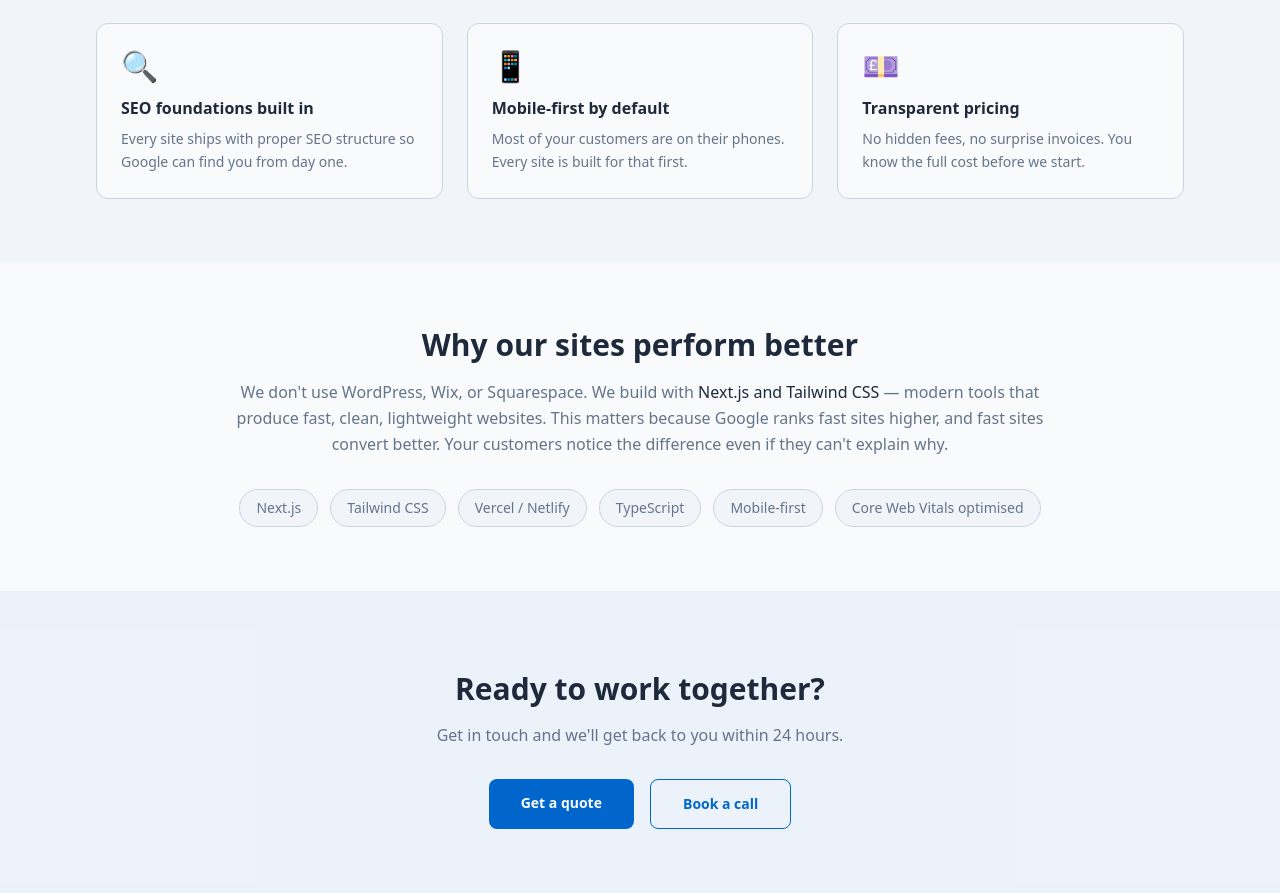
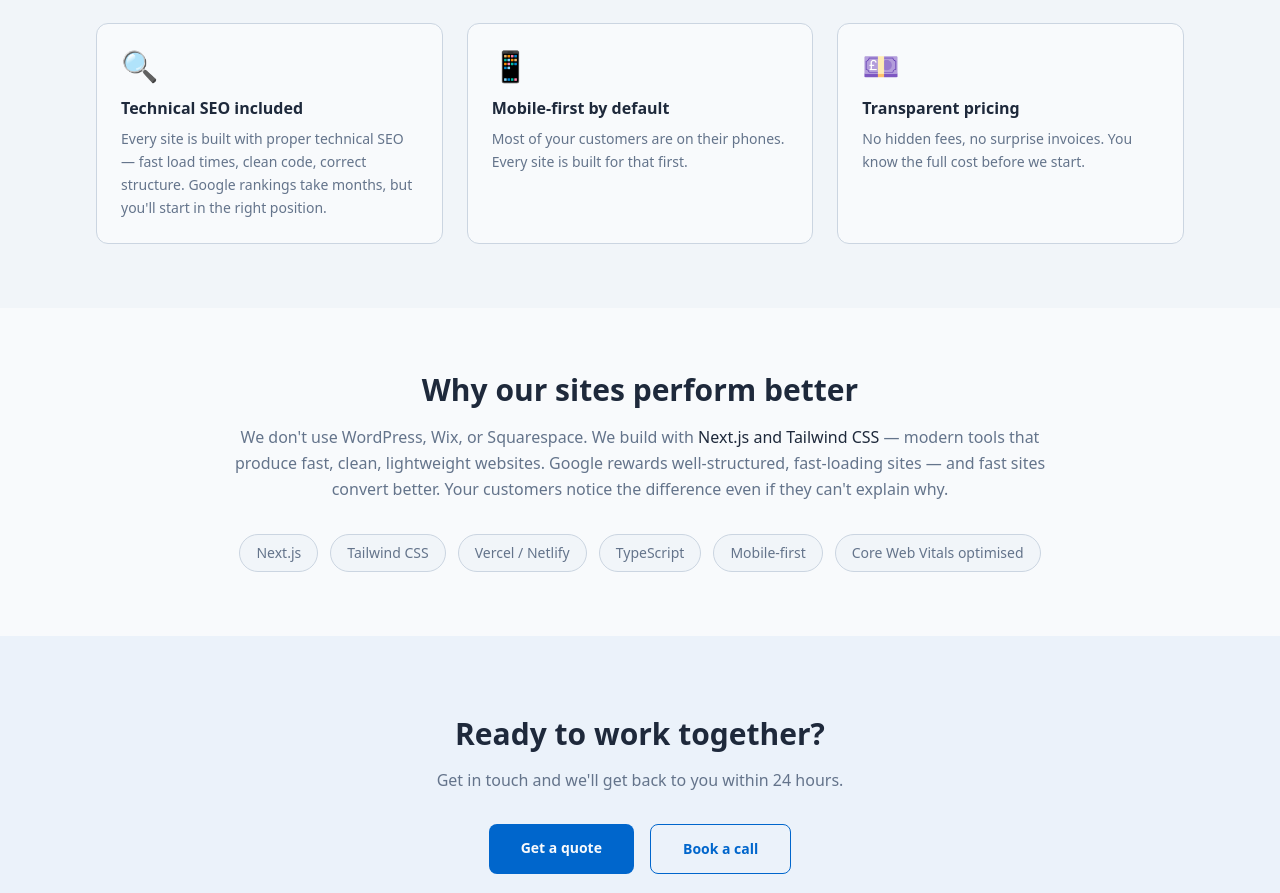
Before and after one commit to mwk900/northsummit-agency, a Next.js app: page /about in a window 1280 px wide. Shown: the part 1150-2043 px from the top of the page. Built offline with nearby package versions, Linux system fonts and the light colour scheme; no server answers.

Commit message:
feat: FAQ and About pages, nav update, SEO improvements, Book a call CTAs

```diff
--- a/src/pages/about.tsx
+++ b/src/pages/about.tsx
@@ -52,7 +52,7 @@ export default function About() {
         </div>
       </section>
 
-      {/* Trust signals */}
+      {/* How we work */}
       <section className="py-16" style={{ backgroundColor: "var(--secondary-bg)" }}>
         <div className="max-w-6xl mx-auto px-4 sm:px-6 lg:px-8">
           <motion.h2
@@ -66,12 +66,36 @@ export default function About() {
             className="grid sm:grid-cols-2 lg:grid-cols-3 gap-6"
           >
             {[
-              { icon: "⚡", title: "Fast turnaround", text: "Most sites go live in 3–7 days. No waiting weeks for a basic website." },
-              { icon: "🎯", title: "Conversion-first thinking", text: "Every element is designed to turn visitors into enquiries — not just look good." },
-              { icon: "💬", title: "Direct communication", text: "You speak directly with whoever is building your site. No middlemen, ever." },
-              { icon: "🔍", title: "SEO foundations built in", text: "Every site ships with proper SEO structure so Google can find you from day one." },
-              { icon: "📱", title: "Mobile-first by default", text: "Most of your customers are on their phones. Every site is built for that first." },
-              { icon: "💷", title: "Transparent pricing", text: "No hidden fees, no surprise invoices. You know the full cost before we start." },
+              {
+                icon: "⚡",
+                title: "Fast turnaround",
+                text: "Most sites go live in 3–7 days. No waiting weeks for a basic website.",
+              },
+              {
+                icon: "🎯",
+                title: "Conversion-first thinking",
+                text: "Every element is designed to turn visitors into enquiries — not just look good.",
+              },
+              {
+                icon: "💬",
+                title: "Direct communication",
+                text: "You speak directly with whoever is building your site. No middlemen, ever.",
+              },
+              {
+                icon: "🔍",
+                title: "Technical SEO included",
+                text: "Every site is built with proper technical SEO — fast load times, clean code, correct structure. Google rankings take months, but you'll start in the right position.",
+              },
+              {
+                icon: "📱",
+                title: "Mobile-first by default",
+                text: "Most of your customers are on their phones. Every site is built for that first.",
+              },
+              {
+                icon: "💷",
+                title: "Transparent pricing",
+                text: "No hidden fees, no surprise invoices. You know the full cost before we start.",
+              },
             ].map((item) => (
               <div key={item.title} className="p-6 rounded-xl border border-border-color" style={{ backgroundColor: "var(--primary-bg)" }}>
                 <span className="text-3xl mb-3 block">{item.icon}</span>
@@ -96,13 +120,18 @@ export default function About() {
             initial={{ opacity: 0, y: 20 }} whileInView={{ opacity: 1, y: 0 }} viewport={{ once: true }} transition={{ delay: 0.1 }}
             className="text-text-secondary leading-relaxed mb-8"
           >
-            We don&apos;t use WordPress, Wix, or Squarespace. We build with <span className="text-text-primary font-medium">Next.js and Tailwind CSS</span> —
-            modern tools that produce fast, clean, lightweight websites. This matters because Google ranks fast sites higher,
-            and fast sites convert better. Your customers notice the difference even if they can&apos;t explain why.
+            We don&apos;t use WordPress, Wix, or Squarespace. We build with{" "}
+            <span className="text-text-primary font-medium">Next.js and Tailwind CSS</span> — modern tools that
+            produce fast, clean, lightweight websites. Google rewards well-structured, fast-loading sites — and fast
+            sites convert better. Your customers notice the difference even if they can&apos;t explain why.
           </motion.p>
           <div className="flex flex-wrap justify-center gap-3">
             {["Next.js", "Tailwind CSS", "Vercel / Netlify", "TypeScript", "Mobile-first", "Core Web Vitals optimised"].map((tech) => (
-              <span key={tech} className="px-4 py-2 rounded-full border border-border-color text-sm text-text-secondary" style={{ backgroundColor: "var(--secondary-bg)" }}>
+              <span
+                key={tech}
+                className="px-4 py-2 rounded-full border border-border-color text-sm text-text-secondary"
+                style={{ backgroundColor: "var(--secondary-bg)" }}
+              >
                 {tech}
               </span>
             ))}
@@ -116,10 +145,17 @@ export default function About() {
           <h2 className="text-2xl sm:text-3xl font-bold text-text-primary mb-4">Ready to work together?</h2>
           <p className="text-text-secondary mb-8">Get in touch and we&apos;ll get back to you within 24 hours.</p>
           <div className="flex flex-wrap justify-center gap-4">
-            <Link href="/contact" className="inline-block px-8 py-3.5 rounded-lg bg-accent text-sm font-semibold hover:opacity-90 transition-all" style={{ color: "var(--primary-bg)" }}>
+            <Link
+              href="/contact"
+              className="inline-block px-8 py-3.5 rounded-lg bg-accent text-sm font-semibold hover:opacity-90 transition-all"
+              style={{ color: "var(--primary-bg)" }}
+            >
               Get a quote
             </Link>
-            <a href="https://calendly.com/north-summit-tuta/30min" target="_blank" rel="noopener noreferrer"
+            <a
+              href="https://calendly.com/north-summit-tuta/30min"
+              target="_blank"
+              rel="noopener noreferrer"
               className="inline-block px-8 py-3.5 rounded-lg border border-accent text-accent text-sm font-semibold hover:bg-accent/10 transition-colors"
             >
               Book a call
--- a/src/pages/faq.tsx
+++ b/src/pages/faq.tsx
@@ -14,7 +14,7 @@ const faqs = [
   },
   {
     q: "Will I own my website?",
-    a: "Yes — 100%. Once the project is complete and paid for, everything is yours. The code, the design, the domain, the hosting account. You're never locked in to NorthSummit. You can take it anywhere.",
+    a: "Yes — 100%. Once the project is complete and paid for, the code and design are yours. We recommend registering your domain in your own name from the start and setting up hosting under your own account — we'll guide you through both. That way nothing is ever tied to us. You can move, change, or hand the site to any other developer at any time.",
   },
   {
     q: "How long does it take to build?",
@@ -26,11 +26,11 @@ const faqs = [
   },
   {
     q: "Will my website show up on Google?",
-    a: "Every site we build includes proper SEO foundations — page titles, meta descriptions, heading structure, fast load times, mobile optimisation, and clean code. This gives you the best possible starting point. However, ranking on Google takes time and depends on competition in your area. We set you up right — the results build from there.",
+    a: "Every site we build includes proper technical SEO foundations — page titles, meta descriptions, heading structure, fast load times, mobile optimisation, and clean code. This gives you the best possible starting point. However, ranking on Google typically takes 3–6 months minimum and depends on the competition in your area and how established your business is. We build it right — the rankings follow with time.",
   },
   {
     q: "What's the difference between NorthSummit and just using Wix or Squarespace?",
-    a: "Wix and Squarespace are template builders — they're fine for a basic online presence but they're slow, generic, and hard to rank on Google. We build custom sites using Next.js, which are significantly faster, cleaner in code, and built specifically around your business and your customers. The difference shows in both how it looks and how it performs.",
+    a: "Wix and Squarespace are template builders — they're fine for a basic online presence but they're slow, generic, and harder to rank on Google. We build custom sites using Next.js, which are significantly faster, cleaner in code, and built specifically around your business and your customers. The difference shows in both performance and how the site converts visitors.",
   },
   {
     q: "What if I need changes after the site goes live?",
@@ -50,7 +50,7 @@ const faqs = [
   },
   {
     q: "Do I need a domain name?",
-    a: "If you already have one, great — we'll use it. If not, we'll help you choose and register one. A domain typically costs around £10–£15/year and is registered in your name, not ours.",
+    a: "If you already have one, great — we'll use it. If not, we'll help you choose and register one. We always recommend registering it in your own name so you have full control. A domain typically costs around £10–£15/year.",
   },
 ];
 
@@ -102,7 +102,12 @@ export default function FAQ() {
             <h1 className="text-3xl sm:text-4xl font-bold text-text-primary mb-4">Frequently asked questions</h1>
             <p className="text-text-secondary">
               Everything you need to know before getting started. Can&apos;t find your answer?{" "}
-              <a href="https://calendly.com/north-summit-tuta/30min" target="_blank" rel="noopener noreferrer" className="text-accent hover:underline">
+              <a
+                href="https://calendly.com/north-summit-tuta/30min"
+                target="_blank"
+                rel="noopener noreferrer"
+                className="text-accent hover:underline"
+              >
                 Book a call
               </a>{" "}
               and we&apos;ll talk it through.
@@ -124,14 +129,21 @@ export default function FAQ() {
       <section className="py-20 bg-accent/5">
         <div className="max-w-3xl mx-auto px-4 sm:px-6 lg:px-8 text-center">
           <h2 className="text-2xl sm:text-3xl font-bold text-text-primary mb-4">Still not sure? Let&apos;s talk.</h2>
-          <p className="text-text-secondary mb-8">Book a free 30-minute call and we&apos;ll answer any questions before you commit to anything.</p>
+          <p className="text-text-secondary mb-8">
+            Book a free 30-minute call and we&apos;ll answer any questions before you commit to anything.
+          </p>
           <div className="flex flex-wrap justify-center gap-4">
-            <a href="https://calendly.com/north-summit-tuta/30min" target="_blank" rel="noopener noreferrer"
-              className="inline-block px-8 py-3.5 rounded-lg bg-accent text-sm font-semibold hover:opacity-90 transition-all" style={{ color: "var(--primary-bg)" }}
+            <a
+              href="https://calendly.com/north-summit-tuta/30min"
+              target="_blank"
+              rel="noopener noreferrer"
+              className="inline-block px-8 py-3.5 rounded-lg bg-accent text-sm font-semibold hover:opacity-90 transition-all"
+              style={{ color: "var(--primary-bg)" }}
             >
               Book a free call
             </a>
-            <Link href="/contact"
+            <Link
+              href="/contact"
               className="inline-block px-8 py-3.5 rounded-lg border border-accent text-accent text-sm font-semibold hover:bg-accent/10 transition-colors"
             >
               Send a message
```
